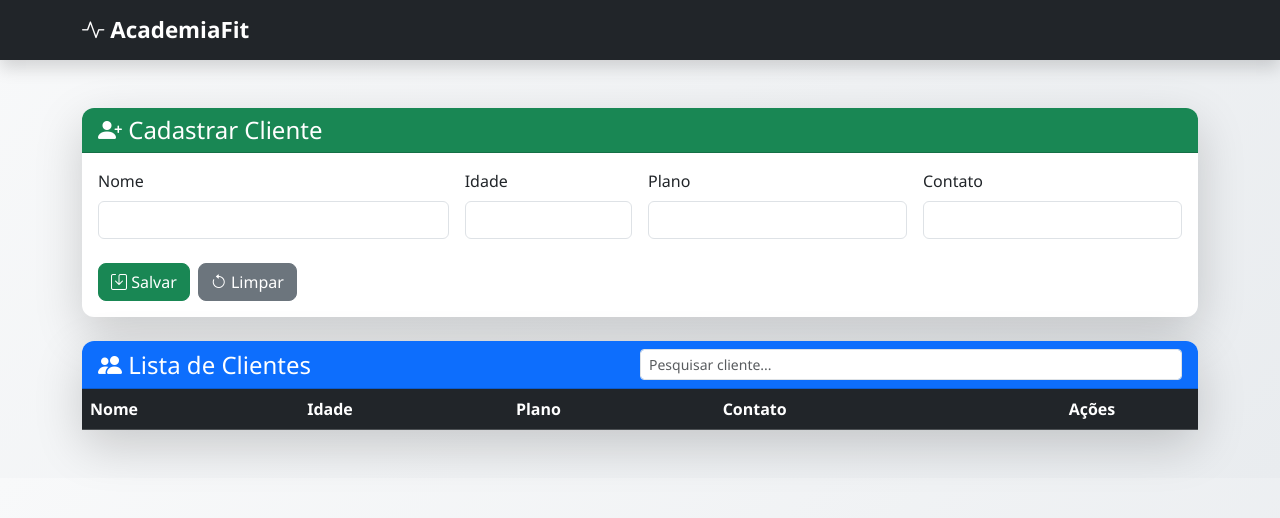
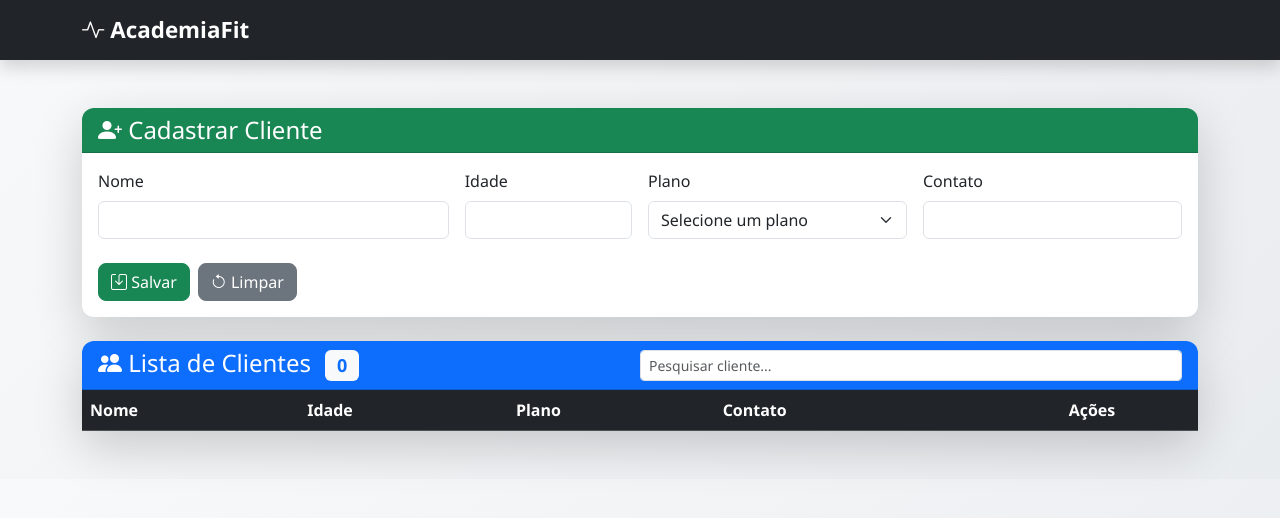
Before and after one commit to augustoflavio77/AcademiaFit, a plain HTML site: page index.html in a window 1280 px wide. Drawn offline with nearby package versions, Linux system fonts and the light colour scheme.

Commit message:
Update index.html

```diff
--- a/index.html
+++ b/index.html
@@ -10,7 +10,6 @@
 </head>
 <body>
 
-  <!-- Navbar -->
   <nav class="navbar navbar-expand-lg navbar-dark bg-dark shadow">
     <div class="container">
       <a class="navbar-brand fw-bold" href="#">
@@ -21,7 +20,6 @@
 
   <div class="container py-5">
 
-    <!-- Formulário -->
     <div class="card shadow-lg border-0 mb-4">
       <div class="card-header bg-success text-white">
         <h4 id="form-title" class="mb-0">
@@ -42,7 +40,13 @@
             </div>
             <div class="col-md-3">
               <label class="form-label">Plano</label>
-              <input type="text" id="plano" class="form-control" required>
+              <select id="plano" class="form-select" required>
+                <option value="" disabled selected>Selecione um plano</option>
+                <option value="Mensal">Mensal</option>
+                <option value="Trimestre">Trimestre</option>
+                <option value="Semestral">Semestral</option>
+                <option value="Anual">Anual</option>
+              </select>
             </div>
             <div class="col-md-3">
               <label class="form-label">Contato</label>
@@ -61,10 +65,12 @@
       </div>
     </div>
 
-    <!-- Lista de clientes -->
     <div class="card shadow-lg border-0">
       <div class="card-header bg-primary text-white d-flex justify-content-between align-items-center">
-        <h4 class="mb-0"><i class="bi bi-people-fill"></i> Lista de Clientes</h4>
+        <h4 class="mb-0">
+          <i class="bi bi-people-fill"></i> Lista de Clientes
+          <span class="badge bg-light text-primary ms-2" id="totalClients">0</span>
+        </h4>
         <input type="text" id="search" class="form-control form-control-sm w-50" placeholder="Pesquisar cliente...">
       </div>
       <div class="card-body p-0">
```
